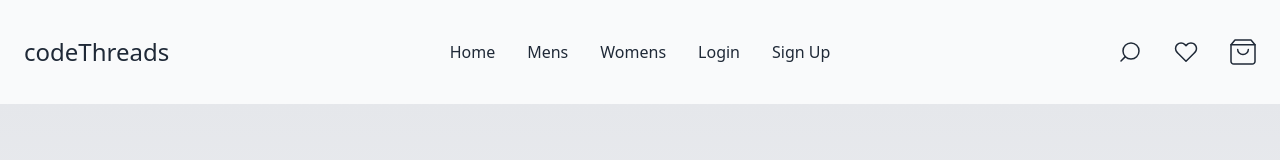
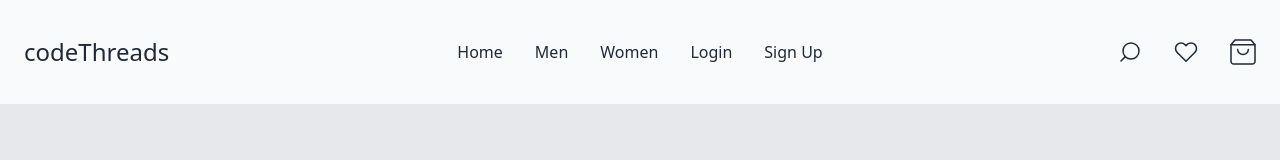
Before and after one commit to CodeThreads-FSA-VP-AM/CodeThreads, a React (Create React App) app: page /register in a window 1280 px wide. Shown: the top 160 px of the page. Built offline with nearby package versions, Linux system fonts and the light colour scheme.

Commit message:
Register on front-end works

```diff
--- a/package.json
+++ b/package.json
@@ -30,6 +30,7 @@
     "pg": "^8.2.1",
     "react": "^16.13.1",
     "react-dom": "^16.13.1",
+    "react-hook-form": "^7.43.2",
     "react-router-dom": "^6.8.1",
     "react-scripts": "^5.0.1",
     "typescript": "^4.9.5"
--- a/src/api/api.tsx
+++ b/src/api/api.tsx
@@ -1,4 +1,4 @@
-const APIURL = "http://localhost:5432/";
+const APIURL = "http://localhost:4000/api";
 
 //POST register user
 
--- a/src/components/Navbar.tsx
+++ b/src/components/Navbar.tsx
@@ -133,7 +133,7 @@ const Navbar = () => {
                     href="dangerouslySetInnerHTML"
                     className="dark:text-black text-base text-gray-800 focus:outline-none focus:ring-2 focus:ring-gray-800 hover:underline"
                   >
-                    Mens
+                    Men
                   </a>
                 </li>
                 <li>
@@ -141,7 +141,7 @@ const Navbar = () => {
                     href="dangerouslySetInnerHTML"
                     className="dark:text-black text-base text-gray-800 focus:outline-none focus:ring-2 focus:ring-gray-800 hover:underline"
                   >
-                    Womens
+                    Women
                   </a>
                 </li>
                 <li>
@@ -437,7 +437,7 @@ const Navbar = () => {
                     href="dangerouslySetInnerHTML"
                     className="dark:text-black flex items-center justify-between hover:underline text-base text-gray-800 focus:outline-none focus:ring-2 focus:ring-gray-800"
                   >
-                    Mens
+                    Men
                     <div>
                       <svg
                         className="fill-stroke text-black dark:text-black"
@@ -463,7 +463,7 @@ const Navbar = () => {
                     href="dangerouslySetInnerHTML"
                     className="dark:text-black flex items-center justify-between hover:underline text-base text-gray-800 focus:outline-none focus:ring-2 focus:ring-gray-800"
                   >
-                    Womens
+                    Women
                     <div>
                       <svg
                         className="fill-stroke text-black dark:text-black"
--- a/src/components/Register.tsx
+++ b/src/components/Register.tsx
@@ -1,31 +1,30 @@
-import React, { useState } from "react";
+import React, { useState, FormEvent } from "react";
 import { fetchRegister } from "../api/api";
 
-type Props = {};
+// type Props = {};
 
-const Register = (props: Props) => {
+type Register = {
+  username: string;
+  password: string;
+  email: string;
+};
+const Register = () => {
   const [username, setUsername] = useState("");
   const [password, setPassword] = useState("");
   const [email, setEmail] = useState("");
   const [token, setToken] = useState("");
   const [errorMsg, setErrorMsg] = useState("");
   const [sidebar, setsidebar] = useState();
-  type Register = {
-    username: string;
-    password: string;
-    email: string;
-  };
 
-  const handleRegister = async (
-    e: React.FormEvent<HTMLFormElement>,
-    data: Register
-  ) => {
+  const handleSubmit: React.FormEventHandler<HTMLFormElement> = async (e) => {
     e.preventDefault();
+    const data: Register = { username, password, email };
     try {
       const register = await fetchRegister(data);
       if (register.error) {
         setErrorMsg(register.error);
       } else {
+        console.log(register);
         setErrorMsg("");
         localStorage.setItem("token", register.token);
         setUsername("");
@@ -132,6 +131,7 @@ const Register = (props: Props) => {
             </p>
             <hr className="w-full bg-gray-400  " />
           </div>
+          <form onSubmit={handleSubmit}>
             <div>
               <label className="text-sm font-medium leading-none text-gray-800">
                 Email
@@ -140,6 +140,8 @@ const Register = (props: Props) => {
                 aria-label="enter email adress"
                 role="input"
                 type="email"
+                value={email}
+                onChange={(e) => setEmail(e.target.value)}
                 className="bg-gray-200 border rounded focus:outline-none text-xs font-medium leading-none text-gray-800 py-3 w-full pl-3 mt-2"
               />
             </div>
@@ -152,6 +154,8 @@ const Register = (props: Props) => {
                   aria-label="enter Username"
                   role="input"
                   type="text"
+                  value={username}
+                  onChange={(e) => setUsername(e.target.value)}
                   className="bg-gray-200 border rounded focus:outline-none text-xs font-medium leading-none text-gray-800 py-3 w-full pl-3 mt-2"
                 />
                 <div className="absolute right-0 mt-2 mr-3 cursor-pointer">
@@ -179,6 +183,8 @@ const Register = (props: Props) => {
                   aria-label="enter Password"
                   role="input"
                   type="password"
+                  value={password}
+                  onChange={(e) => setPassword(e.target.value)}
                   className="bg-gray-200 border rounded focus:outline-none text-xs font-medium leading-none text-gray-800 py-3 w-full pl-3 mt-2"
                 />
                 <div className="absolute right-0 mt-2 mr-3 cursor-pointer">
@@ -200,12 +206,14 @@ const Register = (props: Props) => {
             <div className="mt-8">
               <button
                 role="button"
+                type="submit"
                 aria-label="create my account"
                 className="focus:ring-2 focus:ring-offset-2 focus:ring-indigo-700 text-sm font-semibold leading-none text-white focus:outline-none bg-indigo-700 border rounded hover:bg-indigo-600 py-4 w-full"
               >
                 Create my account
               </button>
             </div>
+          </form>
         </div>
       </div>
     </div>
```
Also changed, not shown: 1 other file (tests, documents, lock files or other folders). Lines whose indentation alone changed are shown as unchanged.
